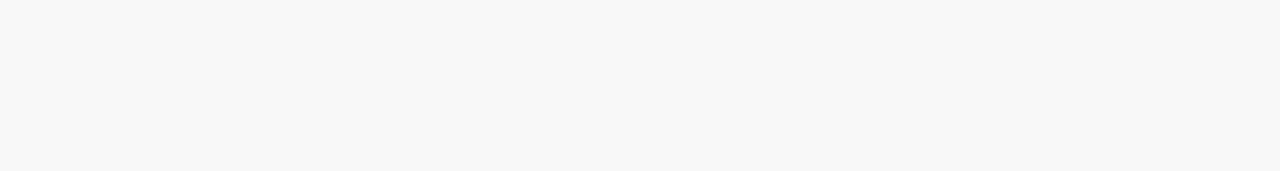
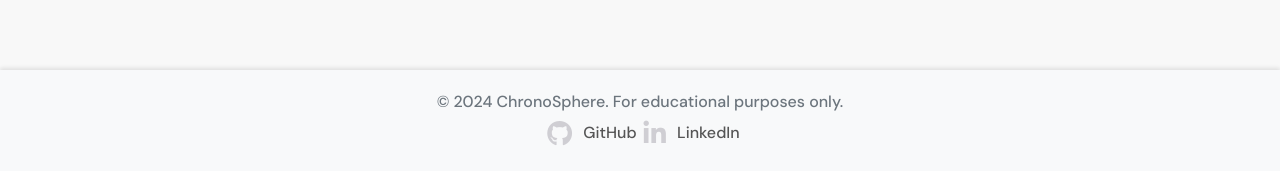
Before and after one commit to GKopanidis/ci-pp5-chronosphere, a React (Create React App) app in the folder chronosphere_frontend/: page / in a window 1280 px wide. Shown: the part 626-797 px from the top of the page. Built offline with nearby package versions, Linux system fonts and the light colour scheme; no server answers.

Commit message:
Add Footer component

```diff
--- a/chronosphere_frontend/src/App.js
+++ b/chronosphere_frontend/src/App.js
@@ -15,6 +15,7 @@ import UsernameForm from "./pages/profiles/UsernameForm";
 import UserPasswordForm from "./pages/profiles/UserPasswordForm";
 import ProfileEditForm from "./pages/profiles/ProfileEditForm";
 import NotFound from "./components/NotFound";
+import Footer from "./components/Footer";
 
 function App() {
   const currentUser = useCurrentUser();
@@ -81,6 +82,7 @@ function App() {
           <Route render={() => <NotFound />} />
         </Switch>
       </Container>
+      <Footer />
     </div>
   );
 }
--- /dev/null
+++ b/chronosphere_frontend/src/components/Footer.js
@@ -0,0 +1,23 @@
+import React from "react";
+import Container from "react-bootstrap/Container";
+import styles from "../styles/Footer.module.css";
+
+const Footer = () => {
+  return (
+    <footer className={styles.footer}>
+      <Container>
+        <span>© 2024 ChronoSphere. For educational purposes only.</span>
+        <div className={styles.links}>
+          <a href="https://github.com/GKopanidis" target="_blank" rel="noopener noreferrer">
+            <i className="fa-brands fa-github"></i> GitHub
+          </a>
+          <a href="https://www.linkedin.com/in/georgios-k-308588267/" target="_blank" rel="noopener noreferrer">
+            <i className="fa-brands fa-linkedin-in"></i> LinkedIn
+          </a>
+        </div>
+      </Container>
+    </footer>
+  );
+};
+
+export default Footer;
--- /dev/null
+++ b/chronosphere_frontend/src/styles/Footer.module.css
@@ -0,0 +1,10 @@
+.footer {
+    background-color: #f8f9fa;
+    color: #6c757d;
+    text-align: center;
+    padding: 20px 0;
+    position: fixed;
+    bottom: 0;
+    width: 100%;
+    box-shadow: 0 -2px 4px rgba(0,0,0,.1);
+  }
```
